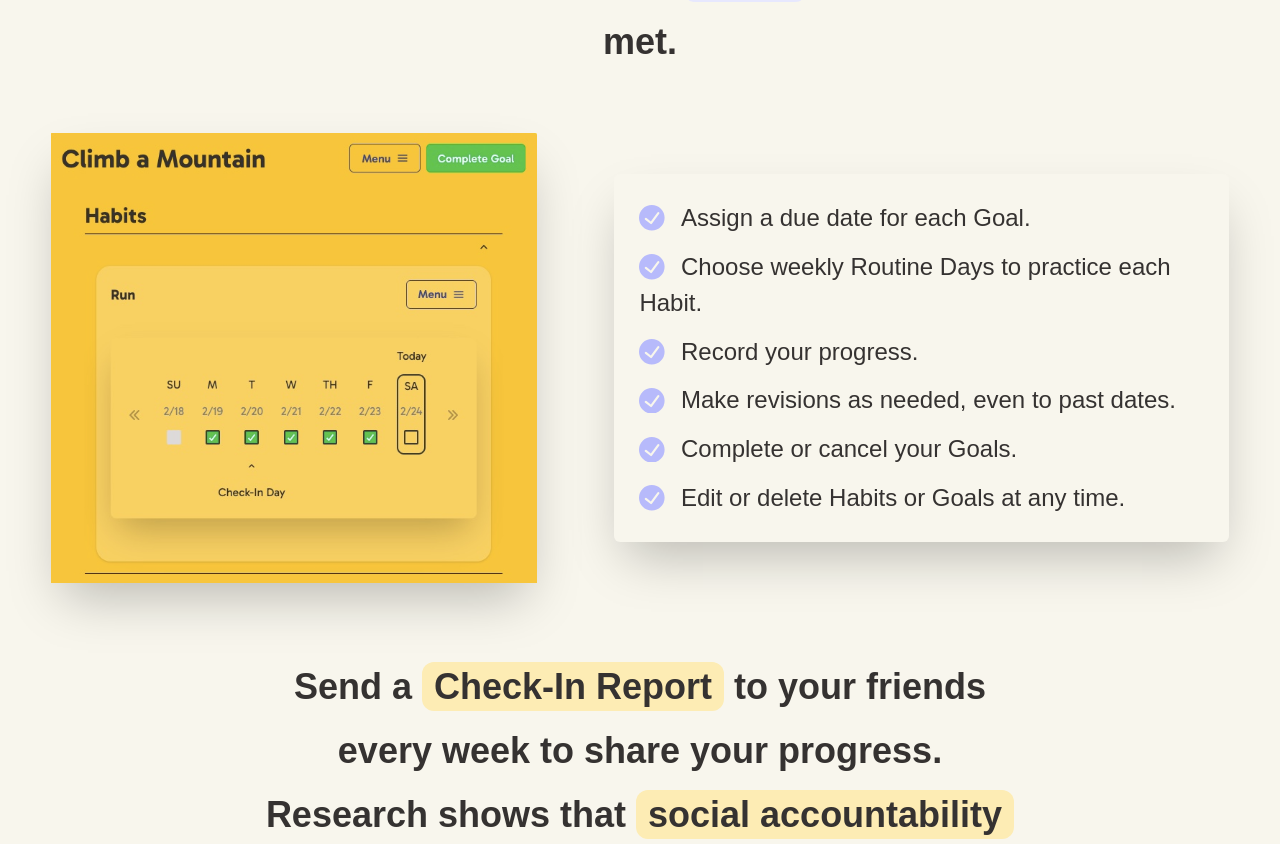
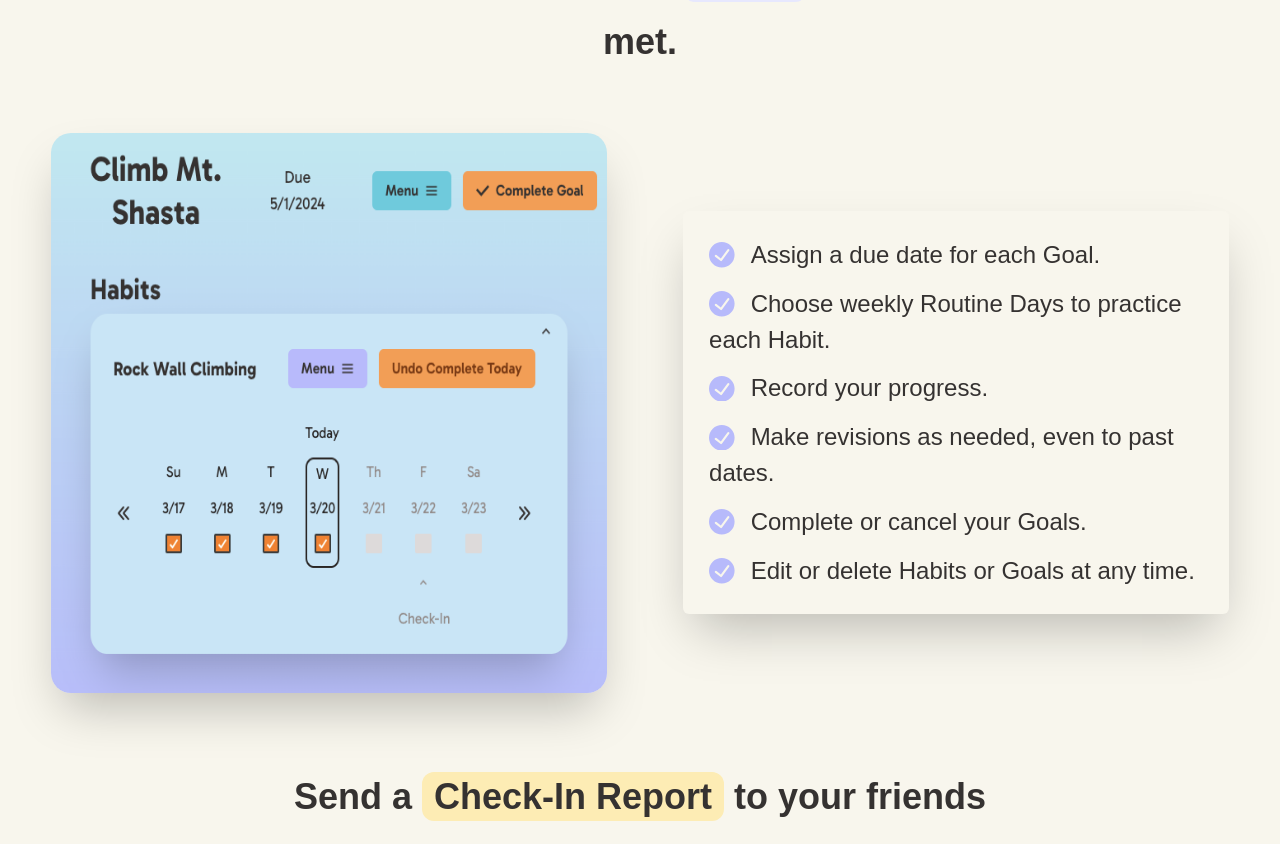
Before and after one commit to dyazdani/trac, a React (Vite) app: page / in a window 1280 px wide. Shown: the part 680-1524 px from the top of the page. Built offline with nearby package versions, Linux system fonts and the light colour scheme; a web font is replaced by a local one.

Commit message:
Added new trac screenshot to Landing Page

```diff
--- a/src/client/components/LandingPage.tsx
+++ b/src/client/components/LandingPage.tsx
@@ -156,12 +156,14 @@ const LandingPage = () => {
                             boxShadow="2xl"
                             height="fit-content"
                             width="fit-content"
+                            bgColor="transparent"
+                            borderRadius="20px"
                         >
                             <Image
-                                src="/images/trac_screenshot.jpg"
+                                src="/images/new_trac_screenshot_1.png"
                                 alt="trac screenshot"
-                                maxH="60vh"
-                                minH="40vh"
+                                minH="70vh"
+                                borderRadius="20px"
                             />
                         </Card>
                         <Spacer
```
Also changed, not shown: public/images/new_trac_screenshot_1.png (added).
